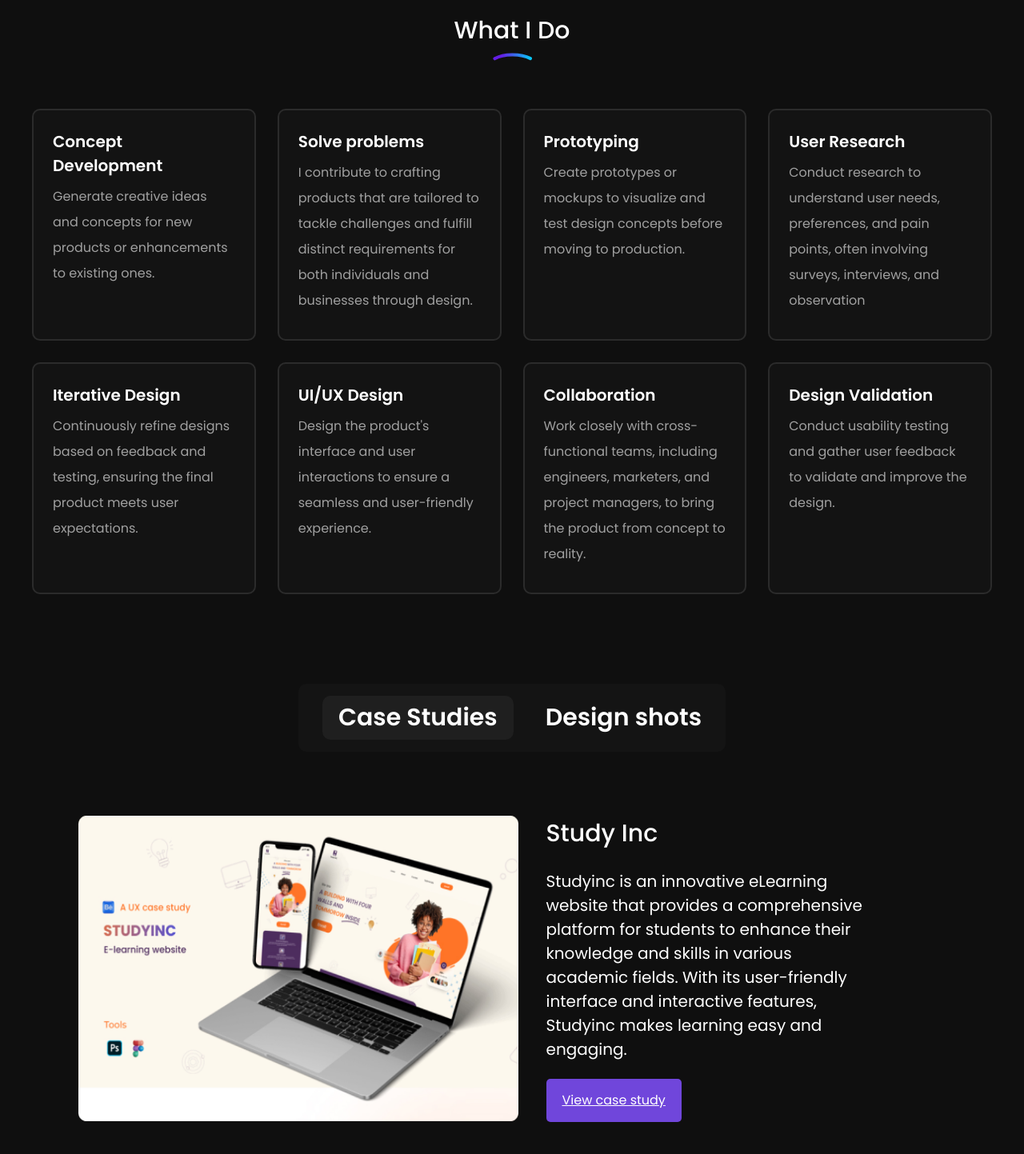
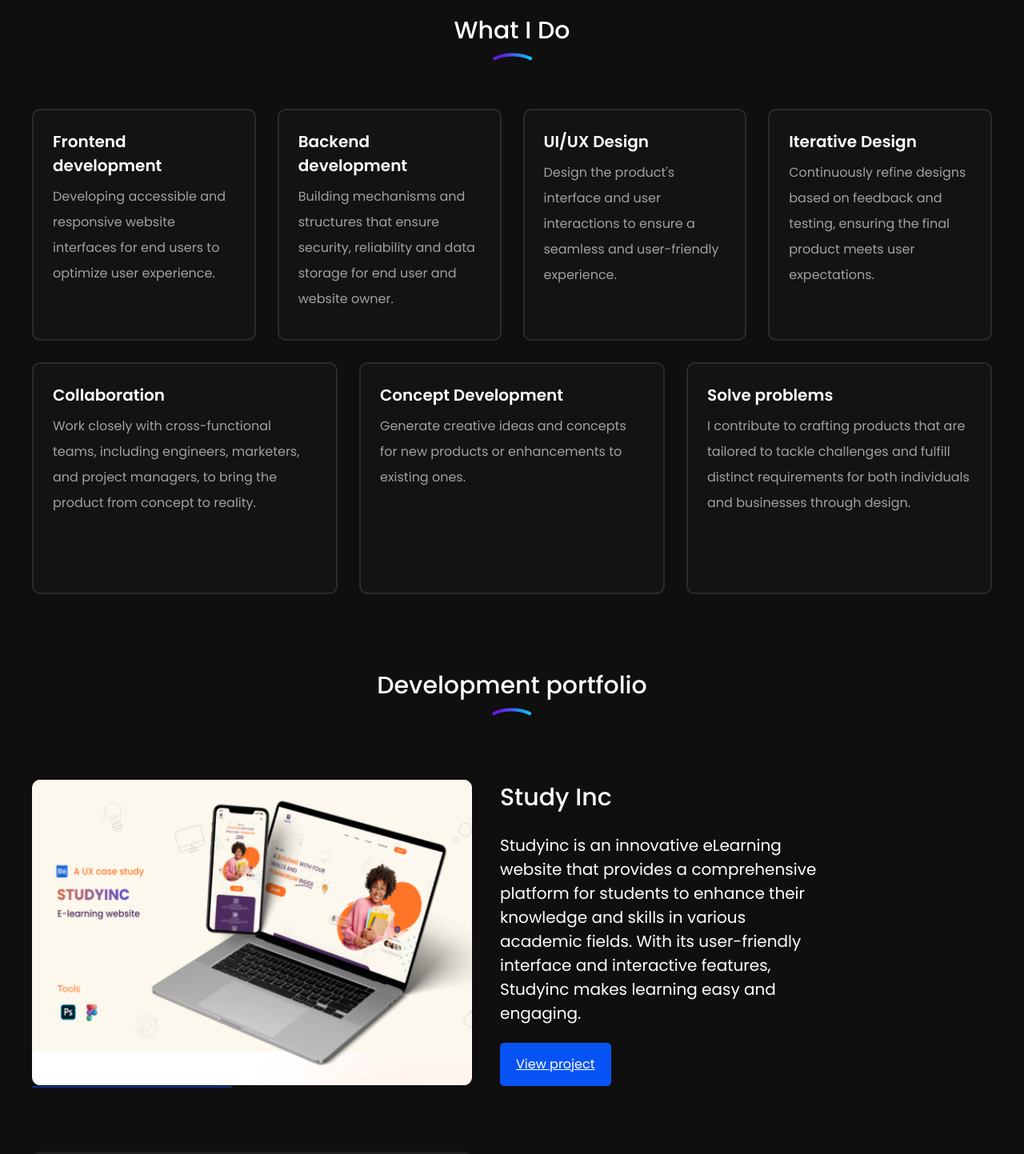
Before and after one commit to Ayotowiwa/myporfolio, a Next.js app: page / in a window 1280 px wide. Shown: the part 1440-2883 px from the top of the page at 80% size. Built offline with nearby package versions, Linux system fonts and the light colour scheme.

Commit message:
portfolio

```diff
--- a/src/app/page.tsx
+++ b/src/app/page.tsx
@@ -21,6 +21,7 @@ import hamburgerIcon from "../assets/hamburger-menu.svg";
 import personIcon from "../assets/person-icon.svg";
 import messageIcon from "../assets/message-icon.svg";
 import StarCircleIcon from "../assets/star-circle.svg";
+import linebelow from "../assets/linebelow.svg";
 import PSIcon from "../assets/adobe-photoshop-icon.png";
 import LinkedIcon from "../assets/linkedin-icon.svg";
 import WAIcon from "../assets/wa-icon.svg";
@@ -37,6 +38,7 @@ const caseStudies = [
     description:
       "Studyinc is an innovative eLearning website that provides a comprehensive platform for students to enhance their knowledge and skills in various academic fields. With its user-friendly interface and interactive features, Studyinc makes learning easy and engaging. ",
     link: "https://www.behance.net/gallery/166448315/STUDYINCCASE-STUDY",
+    img: linebelow,
   },
   {
     image: casestudy2,
@@ -44,6 +46,7 @@ const caseStudies = [
     description:
       "Go sounds is an online music streaming application which users can stream any music genre of their choice with different artist.",
     link: "https://www.behance.net/gallery/162145343/GOSOUNDS-CASE-STUDY",
+    img: linebelow,
   },
   {
     image: casestudy3,
@@ -51,6 +54,7 @@ const caseStudies = [
     description:
       "Alpha designs is a website designed for companies, business owners and entrepreneurs to easily get their business the graphics presence it needs it solves the challenge people usually go through when contacting the right designers when design services are needed.",
     link: "https://www.behance.net/gallery/162905137/ALPHA-DESIGNS-CASE-STUDY",
+    img: linebelow,
   },
   {
     image: casestudy4,
@@ -58,6 +62,7 @@ const caseStudies = [
     description:
       "Fitmeal is a mobile application designed to be used by users to choose and order meals that best suite their taste which include varieties of meal with different categories.",
     link: "https://www.behance.net/gallery/162464963/FITMEAL-(CASE-STUDY)",
+    img: linebelow,
   },
   {
     image: casestudy5,
@@ -65,6 +70,7 @@ const caseStudies = [
     description:
       "Agile.co is a platform that helps workers communicate and work  together effectively it provides a central location for team members to communicate, share files and communicate on projects.",
     link: "https://www.behance.net/gallery/167600553/Agileco-UX-case-study",
+    img: linebelow,
   },
 ];
 const designShots = [
@@ -240,7 +246,6 @@ export default function Home() {
               <p className=" w-fit ">PYTHON</p>
               <Image src={StarCircleIcon} alt=" star circle curve " />
               <p className=" w-fit "></p>
-
             </div>
           </div>
           <div className="py-20px bg-[#131313] rounded-[10px] border-solid border-[2px] border-[#FFFFFF1A] px-[30px] py-[20px]  ">
@@ -265,7 +270,6 @@ export default function Home() {
               <p className=" w-fit ">Git</p>
             </div>
           </div>
-
         </div>
 
         <div className="what-i-do flex flex-col gap-[60px] items-center justify-center ">
@@ -275,36 +279,32 @@ export default function Home() {
           </div>
           <div className="flex flex-wrap md:gap-[27px] gap-[20px] items-center justify-center ">
             <WhatDoCard
+              title="Frontend development"
+              description="Developing accessible and responsive website interfaces for end users to optimize user experience."
+            />
+            <WhatDoCard
+              title="Backend development"
+              description="Building mechanisms and structures that ensure security, reliability and data storage for end user and website owner."
+            />
+            <WhatDoCard
+              title="UI/UX Design"
+              description="Design the product's interface and user interactions to ensure a seamless and user-friendly experience."
+            />
+            <WhatDoCard
+              title="Iterative Design"
+              description="Continuously refine designs based on feedback and testing, ensuring the final product meets user expectations."
+            />
+            <WhatDoCard
+              title="Collaboration"
+              description="Work closely with cross-functional teams, including engineers, marketers, and project managers, to bring the product from concept to reality."
+            />
+            <WhatDoCard
               title="Concept Development"
               description="Generate creative ideas and concepts for new products or enhancements to existing ones."
             />
             <WhatDoCard
               title="Solve problems"
               description="I contribute to crafting products that are tailored to tackle challenges and fulfill distinct requirements for both individuals and businesses through design."
-            />
-            <WhatDoCard
-              title="Prototyping"
-              description="Create prototypes or mockups to visualize and test design concepts before moving to production."
-            />
-            <WhatDoCard
-              title="User Research"
-              description="Conduct research to understand user needs, preferences, and pain points, often involving surveys, interviews, and observation"
-            />
-            <WhatDoCard
-              title="Iterative Design"
-              description="Continuously refine designs based on feedback and testing, ensuring the final product meets user expectations."
-            />
-            <WhatDoCard
-              title="UI/UX Design"
-              description="Design the product's interface and user interactions to ensure a seamless and user-friendly experience."
-            />
-            <WhatDoCard
-              title="Collaboration"
-              description="Work closely with cross-functional teams, including engineers, marketers, and project managers, to bring the product from concept to reality."
-            />
-            <WhatDoCard
-              title="Design Validation"
-              description="Conduct usability testing and gather user feedback to validate and improve the design."
             />
           </div>
         </div>
@@ -313,30 +313,10 @@ export default function Home() {
           id="portfolio"
           className="my-works flex flex-col gap-[80px] justify-center items-center "
         >
-          <div className=" flex flex-row md:text-[30px] text-[20px] px-[30px] py-[15px] font-semibold gap-[40px] mt-[20px] bg-[#141414] rounded-[10px] w-fit flex-auto items-center justify-center ">
-            <button
-              onClick={caseSelection}
-              className={
-                selectionState !== false
-                  ? " bg-[#1F1F1F] px-[20px] py-[5px] rounded-[10px] "
-                  : " bg-[#141414] "
-              }
-            >
-              Case Studies
-            </button>
-
-            <button
-              onClick={designSelection}
-              className={
-                selectionState !== true
-                  ? " bg-[#1F1F1F] px-[20px] py-[5px] rounded-[10px] "
-                  : " bg-[#141414] "
-              }
-            >
-              Design shots
-            </button>
+          <div className=" flex flex-col gap-[5px] items-center justify-center ">
+            <h1 className=" text-[30px] font-medium ">Development portfolio</h1>
+            <Image src={curveUnderIcon} alt=" underline curve " />
           </div>
-          {selectionState !== false ? (
           <div className=" md:container mx-auto flex md:flex-col md:flex-wrap flex-col w-full md:gap-[80px] gap-[100px] justify-center space-y-[100x] ">
             {caseStudies.map((content, index) => (
               <CaseStudy
@@ -348,17 +328,6 @@ export default function Home() {
               />
             ))}
           </div>
-          ) : (
-            <div className=" md:container mx-auto flex flex-wrap flex-row w-full md:gap-[20px] lg:gap-[30px] gap-[40px] justify-center space-y-[100x] ">
-              {designShots.map((content, index) => (
-                <DesignShot
-                  key={index}
-                  image={content.image}
-                  title={content.title}
-                />
-              ))}
-            </div>
-          )}
         </div>
 
         <div className="contact-me flex flex-col gap-[80px] ">
@@ -505,6 +474,7 @@ const WhatDoCard = (props: any) => {
 
 const CaseStudy = (props: any) => {
   return (
+    <div>
       <div className=" flex md:gap-[35px] gap-[20px] md:max-w-[100%] max-w-[380px] mx-auto flex-row md:flex-nowrap flex-wrap md:text-left text-center ">
         <Image
           className=" md:max-w-[550px] md:mx-0 h-auto object-fill "
@@ -518,22 +488,33 @@ const CaseStudy = (props: any) => {
           </p>
           <a
             href={props.link}
-          className=" px-[20px] md:mx-0 mx-auto w-fit py-[15px] bg-[#7046DB] rounded-[5px] underline "
+            className=" px-[20px] md:mx-0 mx-auto w-fit py-[15px] bg-[#0853f5] rounded-[5px] underline "
           >
-          View case study
+            View project
           </a>
+        </div>
+      </div>
+      <div>
+        <Image src={linebelow} alt="linebelow" />
       </div>
     </div>
   );
 };
 const DesignShot = (props: any) => {
   return (
+    <div>
       <div className=" flex flex-col object-contain md:w-[530px] max-w-[380px] flex-auto bg-[#1F1F1F] rounded-[4px] overflow-hidden ">
-      <Image className=" h-[90%] " src={props.image} alt=" case study image " />
+        <Image
+          className=" h-[90%] "
+          src={props.image}
+          alt=" case study image "
+        />
         <p className=" text-[20px] py-[10px] text-center md:h-auto h-[50px] ">
           {props.title}
         </p>
         {/* <p className=" text-[20px] py-[10px] text-center md:h-auto h-[50px] ">{props.title}</p> */}
       </div>
+      <div></div>
+    </div>
   );
 };
--- a/src/react-app-env.d.ts
+++ /dev/null
@@ -1,4 +0,0 @@
-declare module "*.png";
-declare module "*.svg";
-declare module "*.jpeg";
-declare module "*.jpg";
```
Also changed, not shown: src/assets/linebelow.svg (added). Lines whose indentation alone changed are shown as unchanged.
